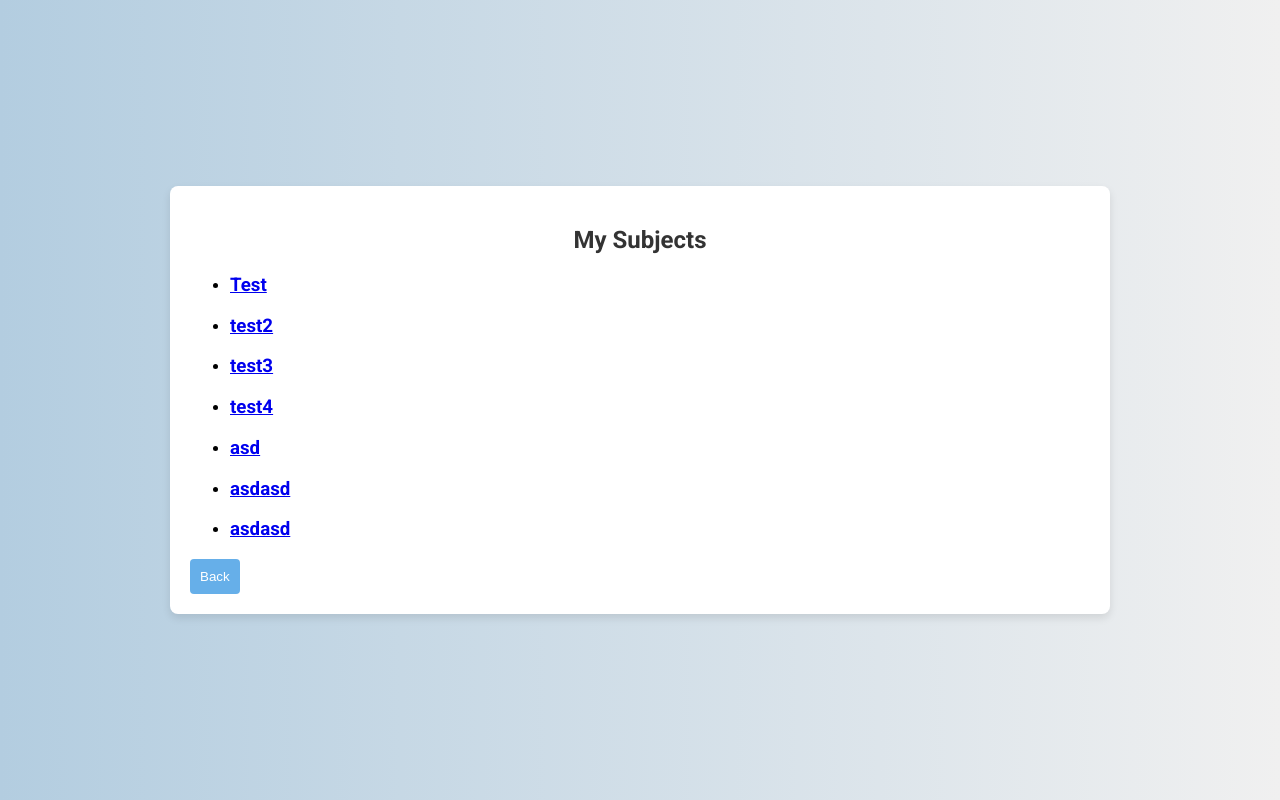
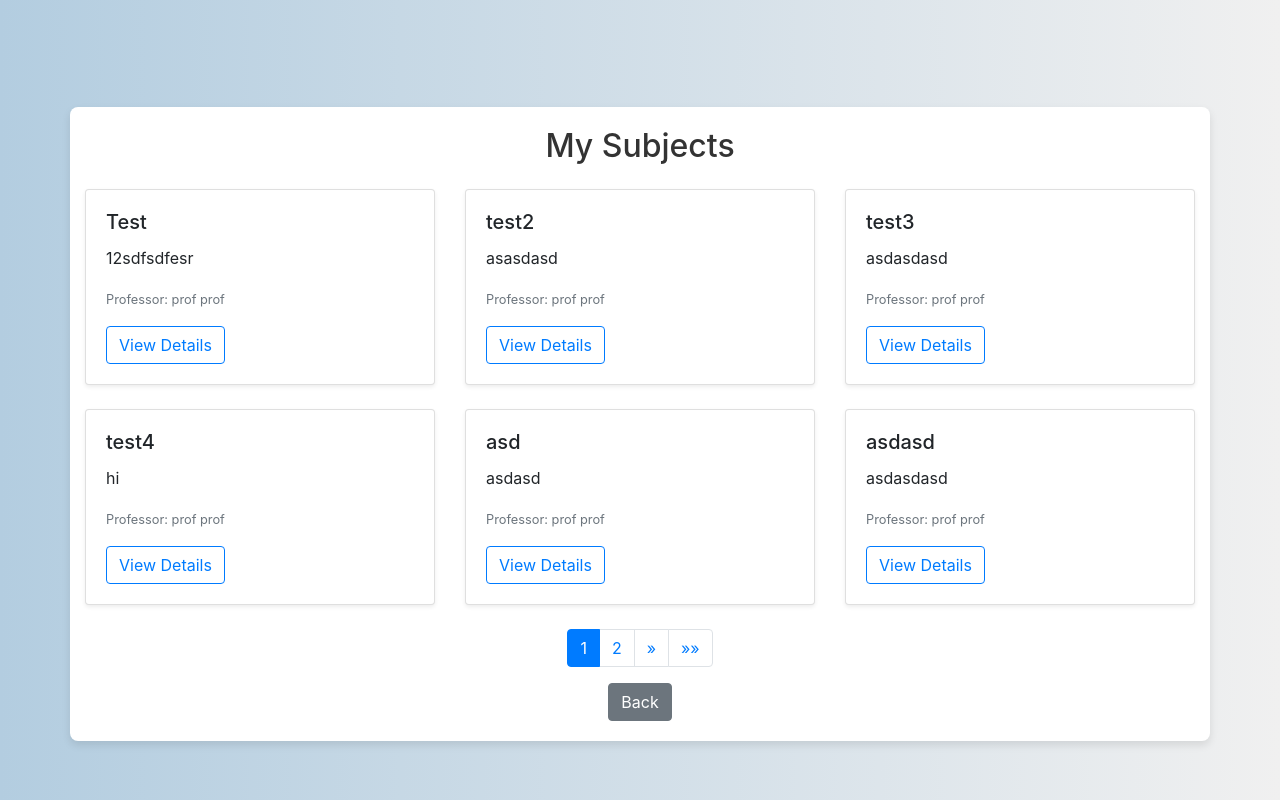
Before and after one commit to it2021089/UniGrading, a Django app: page /my_subjects/ in a window 1280 px wide. Run offline with Django 5.2, Linux system fonts and the light colour scheme; a user stored in the database is signed in; data comes from the database, SQL or seed files in the repository; both versions use the stored data as it was after the commit; some libraries are stand-ins or nearby versions.

Commit message:
few styling changes

```diff
--- a/UniGrading/static/css/styles.css
+++ b/UniGrading/static/css/styles.css
@@ -48,55 +48,21 @@ h2 {
     transform: scale(1.2);
 }
 
-.logout-animate:hover {
-    transform: translateY(-5px);
+.logout-card .card-body {
+    background-color: #f8d7da;
+    border-color: #f5c6cb;
+}
+
+.logout-card .card-body a {
     color: #dc3545; /* Bootstrap danger color */
 }
 
-/* Form styles */
-form {
-    display: flex;
-    flex-direction: column;
+.logout-card .card-body a:hover {
+    color: #a71d2a; /* Darker shade of Bootstrap danger color */
 }
 
-.form-group {
-    margin-bottom: 15px;
-}
-
-.form-group label {
-    margin-bottom: 5px;
-    color: #555555;
-}
-
-.form-group input,
-.form-group select,
-.form-group textarea {
-    padding: 10px;
-    border: 1px solid #cccccc;
-    border-radius: 4px;
-    transition: border-color 0.3s;
-    width: 100%;
-}
-
-.form-group input:focus,
-.form-group select:focus,
-.form-group textarea:focus {
-    border-color: #66afe9;
-    outline: none;
-}
-
-button {
-    padding: 10px;
-    background-color: #66afe9;
-    color: #ffffff;
-    border: none;
-    border-radius: 4px;
-    cursor: pointer;
-    transition: background-color 0.3s;
-}
-
-button:hover {
-    background-color: #559fd6;
+.logout-animate:hover {
+    transform: translateY(-5px);
 }
 
 /* Error message styles */
--- a/UniGrading/subjects/templates/my_subjects.html
+++ b/UniGrading/subjects/templates/my_subjects.html
@@ -1,31 +1,90 @@
 <!DOCTYPE html>
 <html lang="en">
-    <script>
-        function goBack() {
-            window.history.back();
-        }
-    </script>
 <head>
     <meta charset="UTF-8">
     <meta name="viewport" content="width=device-width, initial-scale=1.0">
     <title>My Subjects</title>
     {% load static %}
     <link rel="stylesheet" href="{% static 'css/styles.css' %}">
+    <link rel="stylesheet" href="https://cdnjs.cloudflare.com/ajax/libs/font-awesome/5.15.3/css/all.min.css">
+    <link rel="stylesheet" href="https://stackpath.bootstrapcdn.com/bootstrap/4.5.2/css/bootstrap.min.css">
+    <script src="https://code.jquery.com/jquery-3.5.1.slim.min.js"></script>
+    <script src="https://cdn.jsdelivr.net/npm/@popperjs/core@2.9.2/dist/umd/popper.min.js"></script>
+    <script src="https://stackpath.bootstrapcdn.com/bootstrap/4.5.2/js/bootstrap.min.js"></script>
 </head>
 <body>
-    <div class="container">
-        <h2>My Subjects</h2>
+    <div class="container mt-5">
+        <h2 class="text-center mb-4">My Subjects</h2>
         {% if user.role == 'professor' %}
-            <button onclick="window.location.href='{% url 'create_subject' %}'">Create Subject</button>
+            <div class="text-center mb-4">
+                <button class="btn btn-primary" onclick="window.location.href='{% url 'create_subject' %}'">Create Subject</button>
+            </div>
         {% endif %}
-        <ul>
+        <div class="row">
             {% for subject in subjects %}
-                <li>
-                    <h3><a href="{% url 'subject_detail' subject.pk %}">{{ subject.name }}</a></h3>
-                </li>
+                <div class="col-md-4">
+                    <div class="card mb-4 shadow-sm">
+                        <div class="card-body">
+                            <h5 class="card-title">{{ subject.name }}</h5>
+                            <p class="card-text">{{ subject.description|truncatewords:20 }}</p>
+                            <p class="card-text"><small class="text-muted">Professor:
+                                {% if subject.professor.first_name and subject.professor.last_name %}
+                                    {{ subject.professor.first_name }} {{ subject.professor.last_name }}
+                                {% else %}
+                                    {{ subject.professor.email }}
+                                {% endif %}
+                            </small></p>
+                            <a href="{% url 'subject_detail' subject.pk %}" class="btn btn-outline-primary">View Details</a>
+                        </div>
+                    </div>
+                </div>
             {% endfor %}
-        </ul>
-        <button type="button" onclick="goBack()">Back</button>
+        </div>
+        <div class="d-flex justify-content-center">
+            <nav aria-label="Page navigation">
+                <ul class="pagination">
+                    {% if subjects.has_previous %}
+                        <li class="page-item">
+                            <a class="page-link" href="?page=1" aria-label="First">
+                                <span aria-hidden="true">&laquo;&laquo;</span>
+                            </a>
+                        </li>
+                        <li class="page-item">
+                            <a class="page-link" href="?page={{ subjects.previous_page_number }}" aria-label="Previous">
+                                <span aria-hidden="true">&laquo;</span>
+                            </a>
+                        </li>
+                    {% endif %}
+                    {% for num in subjects.paginator.page_range %}
+                        {% if subjects.number == num %}
+                            <li class="page-item active"><span class="page-link">{{ num }}</span></li>
+                        {% elif num > subjects.number|add:'-3' and num < subjects.number|add:'3' %}
+                            <li class="page-item"><a class="page-link" href="?page={{ num }}">{{ num }}</a></li>
+                        {% endif %}
+                    {% endfor %}
+                    {% if subjects.has_next %}
+                        <li class="page-item">
+                            <a class="page-link" href="?page={{ subjects.next_page_number }}" aria-label="Next">
+                                <span aria-hidden="true">&raquo;</span>
+                            </a>
+                        </li>
+                        <li class="page-item">
+                            <a class="page-link" href="?page={{ subjects.paginator.num_pages }}" aria-label="Last">
+                                <span aria-hidden="true">&raquo;&raquo;</span>
+                            </a>
+                        </li>
+                    {% endif %}
+                </ul>
+            </nav>
+        </div>
+        <div class="text-center">
+            <button class="btn btn-secondary" type="button" onclick="goBack()">Back</button>
+        </div>
     </div>
+    <script>
+        function goBack() {
+            window.history.back();
+        }
+    </script>
 </body>
 </html>
--- a/UniGrading/subjects/views.py
+++ b/UniGrading/subjects/views.py
@@ -1,11 +1,17 @@
 from django.shortcuts import render, redirect, get_object_or_404
 from django.contrib.auth.decorators import login_required
-from .models import Subject, Category
-from .forms import SubjectForm, CategoryForm
+from django.core.paginator import Paginator
+from .models import Subject
+from .forms import SubjectForm
 
 @login_required
 def my_subjects(request):
-    subjects = Subject.objects.all()
+    subjects_list = Subject.objects.all()
+    paginator = Paginator(subjects_list, 6)  # Show 6 subjects per page
+
+    page_number = request.GET.get('page')
+    subjects = paginator.get_page(page_number)
+
     return render(request, 'my_subjects.html', {'subjects': subjects})
 
 @login_required
@@ -16,10 +22,6 @@ def create_subject(request):
             subject = form.save(commit=False)
             subject.professor = request.user
             subject.save()
-            # Create default categories
-            Category.objects.create(subject=subject, name='Lectures')
-            Category.objects.create(subject=subject, name='Assignments')
-            Category.objects.create(subject=subject, name='Tests')
             return redirect('my_subjects')
     else:
         form = SubjectForm()
@@ -28,14 +30,4 @@ def create_subject(request):
 @login_required
 def subject_detail(request, pk):
     subject = get_object_or_404(Subject, pk=pk)
-    categories = subject.categories.all()
-    if request.method == 'POST':
-        form = CategoryForm(request.POST)
-        if form.is_valid():
-            category = form.save(commit=False)
-            category.subject = subject
-            category.save()
-            return redirect('subject_detail', pk=subject.pk)
-    else:
-        form = CategoryForm()
-    return render(request, 'subject_detail.html', {'subject': subject, 'categories': categories, 'form': form})
+    return render(request, 'subject_detail.html', {'subject': subject})
--- a/UniGrading/users/templates/professor_dashboard.html
+++ b/UniGrading/users/templates/professor_dashboard.html
@@ -37,10 +37,10 @@
                 </div>
             </div>
             <div class="col-md-4">
-                <div class="card shadow-sm mb-4">
+                <div class="card shadow-sm mb-4 logout-card">
                     <div class="card-body text-center">
-                        <a href="{% url 'logout' %}" class="stretched-link text-decoration-none text-dark">
-                            <i class="fas fa-sign-out-alt fa-3x mb-3 icon-animate logout-animate"></i>
+                        <a href="{% url 'logout' %}" class="stretched-link text-decoration-none text-danger">
+                            <i class="fas fa-sign-out-alt fa-3x mb-3 icon-animate"></i>
                             <h5>Log Out</h5>
                         </a>
                     </div>
```
Also changed, not shown: UniGrading/db.sqlite3.
